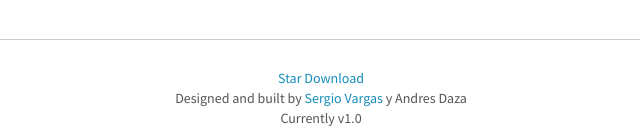
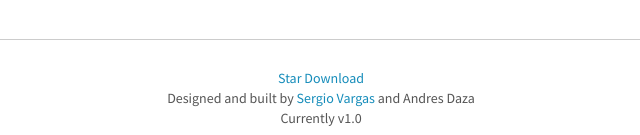
Before and after one commit to ssvargass/fundamentos, a website: page public/index.html in a window 1280 px wide. Shown: the part 982-1117 px from the top of the page, 319-959 px from the left. Drawn offline with Linux system fonts and the light colour scheme.

Commit message:
footer text

```diff
--- a/public/index.html
+++ b/public/index.html
@@ -225,7 +225,7 @@
 
 		<br/>
 
-		Designed and built by <a href="https://twitter.com/ssvargass" target="_blank">Sergio Vargas</a>  y Andres Daza <br/>
+		Designed and built by <a href="https://twitter.com/ssvargass" target="_blank">Sergio Vargas</a> and Andres Daza <br/>
 		Currently v1.0
 	</p>
 
```
